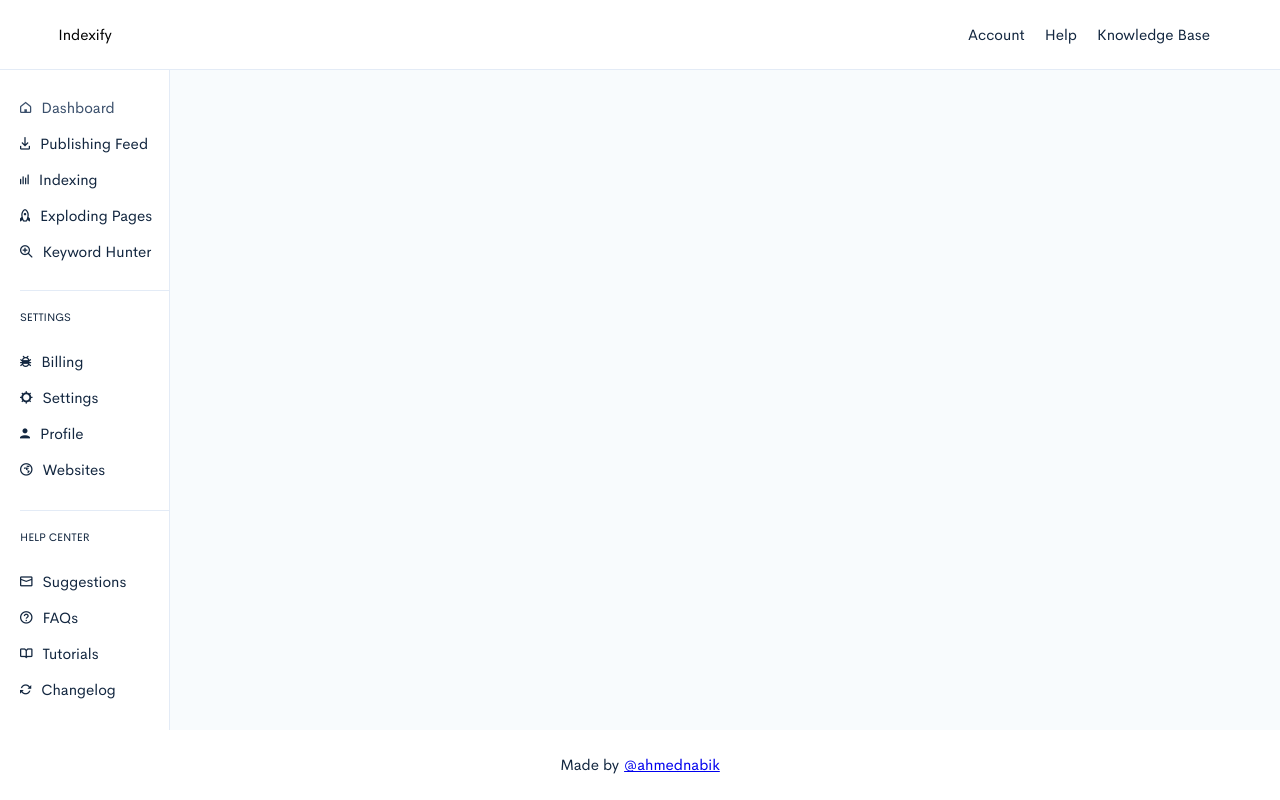
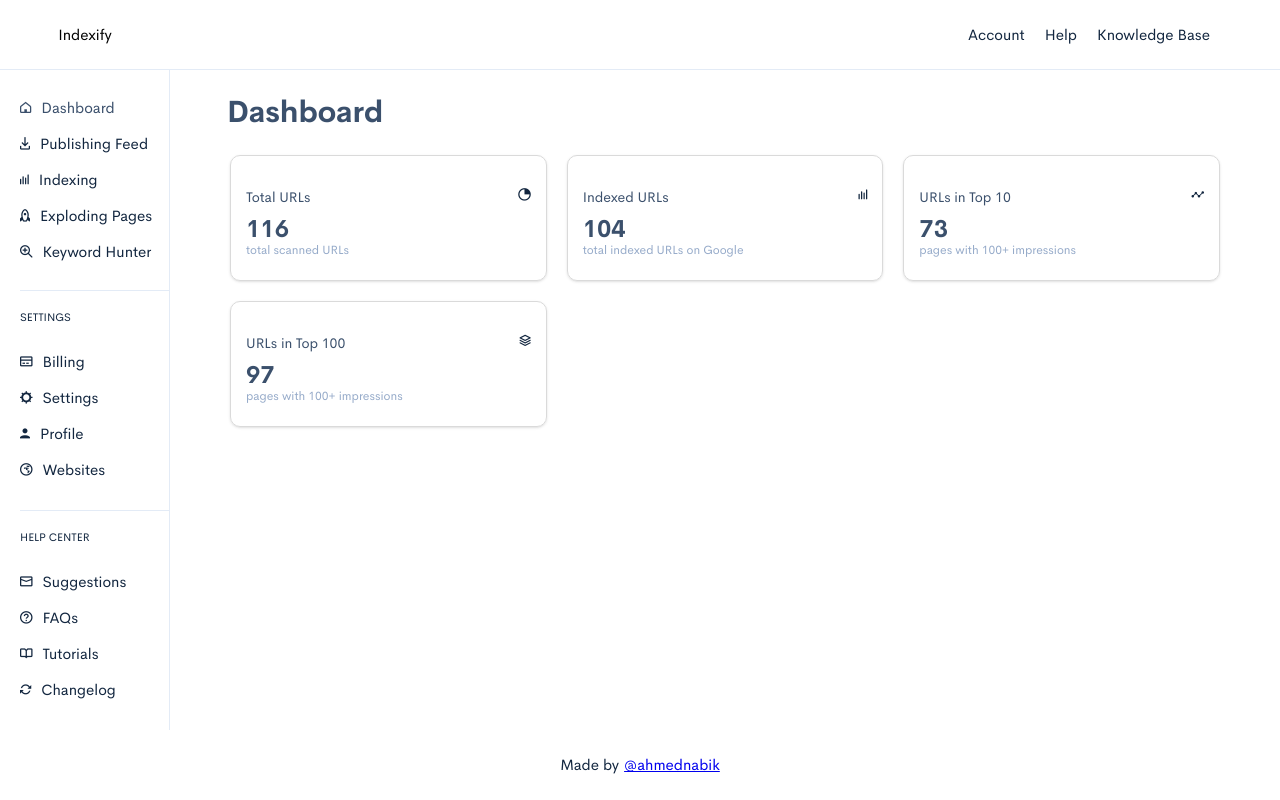
Before and after one commit to ahmednabik/dashboard, a plain HTML site: page index.html in a window 1280 px wide. Drawn offline with Linux system fonts and the light colour scheme; files whose address does not match are found by name.

Commit message:
added dashboard cards

```diff
--- a/index.html
+++ b/index.html
@@ -7,7 +7,7 @@
     <link rel="stylesheet" href="style.css">
     <link rel="stylesheet" href="./assets/css/feathericon.min.css">
     <script src="script.js" defer></script>
-    <title>Indexing Dashboard</title>
+    <title>Dashboard</title>
 </head>
 
 <body>
@@ -36,7 +36,7 @@
             <div class="sidebar-middle">
                 <div class="sidebar-label">SETTINGS</div>
                 <ul>
-                    <li class="nav-items"><a href="#"><i class="fe fe-bug"></i>Billing
+                    <li class="nav-items"><a href="#"><i class="fe fe-credit-card"></i>Billing
                     </li></a>
                     <li class="nav-items"><a href="#"><i class="fe fe-gear"></i>Settings
                     </li></a>
@@ -61,6 +61,44 @@
             </div>
         </div>
         <div class="content-area">
+            <div class="heading">
+                <h1>Dashboard</h1>
+            </div>
+            <div class="cards">
+                <div class="card">
+                    <div class="card-title">Total URLs</div>
+                    <div class="card-icon"><i class="fe fe-pie-chart"></i></div>
+                    <div>
+                        <div class="card-value-number">116</div>
+                        <div class="card-value-sub">total scanned URLs</div>
+                    </div>
+
+                </div>
+                <div class="card">
+                    <div class="card-title">Indexed URLs</div>
+                    <div class="card-icon"><i class="fe fe-activity"></i></div>
+                    <div>
+                        <div class="card-value-number">104</div>
+                        <div class="card-value-sub">total indexed URLs on Google</div>
+                    </div>
+                </div>
+                <div class="card">
+                    <div class="card-title">URLs in Top 10</div>
+                    <div class="card-icon"><i class="fe fe-line-chart"></i></div>
+                    <div>
+                        <div class="card-value-number">73</div>
+                        <div class="card-value-sub">pages with 100+ impressions</div>
+                    </div>
+                </div>
+                <div class="card">
+                    <div class="card-title">URLs in Top 100</div>
+                    <div class="card-icon"><i class="fe fe-layer"></i></div>
+                    <div>
+                        <div class="card-value-number">97</div>
+                        <div class="card-value-sub">pages with 100+ impressions</div>
+                    </div>
+                </div>
+            </div>
             <div class="filters"></div>
             <div class="content"></div>
         </div>
--- a/style.css
+++ b/style.css
@@ -19,6 +19,7 @@
 }
 :root {
   --background-primary: #f8fbfd;
+  --background-primary: white;
   --blue: #2c7be5;
   --indigo: #727cf5;
   --purple: #6b5eae;
@@ -123,9 +124,58 @@
 .sidebar-top {
   margin-top: 20px;
 }
+.heading {
+  color: var(--gray-dark);
+  padding: 5px 7px;
+}
 .content-area {
   grid-area: content-area;
   background-color: var(--background-primary);
+  padding: 20px 50px;
+}
+
+.cards {
+  margin: 10px 10px;
+  border-radius: 5px;
+  display: grid;
+  grid-template-columns: repeat(auto-fit, minmax(250px, 1fr));
+  place-items: center;
+  gap: 0px 20px;
+}
+
+.card {
+  box-shadow: 0 0 #0000, 0 0 #0000, 0 1px 3px 0 rgba(0, 0, 0, 0.1),
+    0 1px 2px -1px rgba(0, 0, 0, 0.1);
+  border: 1px solid rgb(218, 218, 218);
+  border-radius: 10px;
+  margin: 10px 0px;
+  min-height: 126px;
+  width: 100%;
+  padding: 10px 15px;
+  display: grid;
+  align-items: center;
+  position: relative;
+}
+
+.card-title {
+  color: var(--gray-dark);
+  font-size: 14px;
+  align-self: self-end;
+}
+.card-icon {
+  position: absolute;
+  top: 30px;
+  right: 15px;
+  color: var(--dark-gray);
+}
+.card-value-number {
+  font-size: 24px;
+  font-weight: 900;
+  color: var(--gray-dark);
+}
+.card-value-sub {
+  font-size: 12px;
+  color: var(--gray);
 }
 
 .footer {
```
